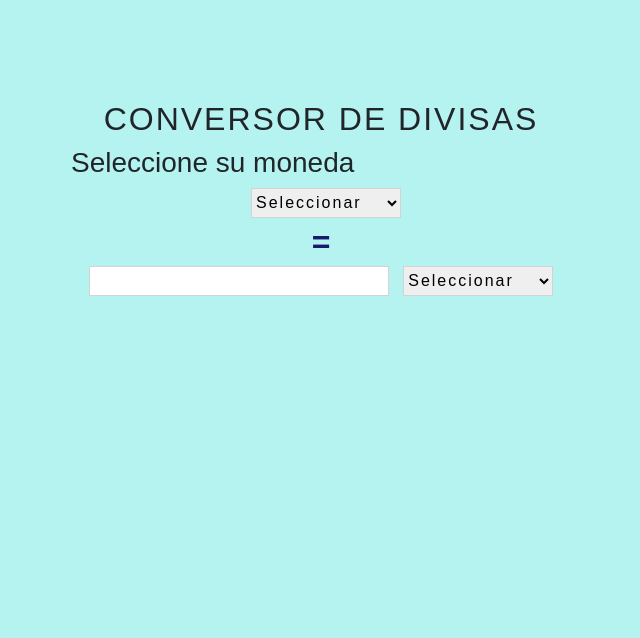
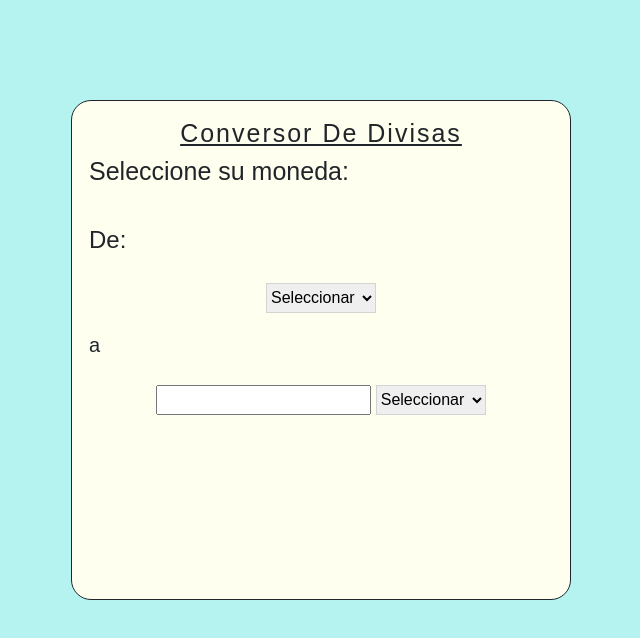
Before and after one commit to Joaquinfrancia/Proyecto_Lab_de_computacion, a plain HTML site: page index.html in a window 1280 px wide. Shown: the whole page, without its empty margins (319-959 px from the left). Drawn offline with nearby package versions, Linux system fonts and the light colour scheme.

Commit message:
Cambio de archivo de mystyle a style

```diff
--- a/index.html
+++ b/index.html
@@ -6,7 +6,7 @@
     <meta name="viewport" content="width=device-width, initial-scale=1, shrink-to-fit=no">
 
     <link rel="stylesheet" href="https://cdn.jsdelivr.net/npm/bootstrap@4.6.0/dist/css/bootstrap.min.css" integrity="sha384-B0vP5xmATw1+K9KRQjQERJvTumQW0nPEzvF6L/Z6nronJ3oUOFUFpCjEUQouq2+l" crossorigin="anonymous">
-    <link rel="stylesheet" type="text/css"    href="mystyle.css">
+    <link rel="stylesheet" type="text/css"    href="style.css">
 
 
     <title>Proyecto Lab</title>
@@ -14,21 +14,25 @@
 
   </head>
   <body>
-      <h2>Conversor de divisas</h2>
+    <div action= "" class= "container">
+      <h2> <u>Conversor de divisas</u> </h2>
       <div>
-        <h3>Seleccione su moneda</h3>
-        <select>
+        <h3>Seleccione su moneda:</h3>
+        <h4>De:</h4>
+
+        <select class="select1">
           <option value="Currency">Seleccionar</option>
         </select>
       </div>
-       <span> = </span>
+       <!-- <span> = </span> -->
       <div>
+        <h5>a</h5>
         <input type="number">
-        <select>
+        <select class="select2">
           <option value="Currency">Seleccionar</option>
         </select>
       </div>
-
+    </div>
 
 
 
--- a/mystyle.css
+++ /dev/null
@@ -1,37 +0,0 @@
-body{
-    width: 100%;
-    max-width: 500px;
-    margin: 100px auto;
-    text-align: center;
-    font-family: Arial, Helvetica, sans-serif;
-background-color: rgb(180, 243, 240);
-}
-h2{
-    text-transform: uppercase;
-    letter-spacing: 2px;
-
-}
-h3{
-    text-align: justify;
-
-}
-
-input,
-select{
-    width: 300px;
-    height: 30px;
-    border: 1px solid lightgray;
-    outline: none;
-
-}
-select{
-    width: 150px;
-    margin-left: 10px;
-    letter-spacing: 2px;
-}
-span{
-    color: midnightblue;
-    font-size: 2em;
-    font-weight: 900;
-
-}
--- a/style.css
+++ b/style.css
@@ -0,0 +1,73 @@
+body{
+    width: 100%;
+    max-width: 500px;
+    margin: 100px auto;
+    text-align: center;
+    font-family: Arial, Helvetica, sans-serif;
+background-color: rgb(180, 243, 240);
+}
+
+.container{
+    border: 1px solid;
+    border-radius: 20px;
+    padding: 17px;
+    width: 500px;
+    height: 500px;
+    background-color: ivory;
+
+}
+
+@media (max-width: 400px){
+    .container{
+        width: 90%;
+    }
+}
+
+h2{
+    font-size: 25px;
+
+    text-transform: capitalize;
+    letter-spacing: 2px;
+
+}
+
+h3{
+    font-size: 25px;
+    text-align: justify;
+
+}
+
+h4{
+    margin-top: 40px;
+    text-align: left;
+}
+
+h5{
+    margin-top: 20px;
+    text-align: left;
+}
+
+.select1{
+    margin-top: 20px;
+    width: 110px;
+    height: 30px;
+    border: 1px solid lightgray;
+    outline: none;
+
+}
+.select2{
+    margin-top: 20px;
+    width: 110px;
+    height: 30px;
+    border: 1px solid lightgray;
+    outline: none;
+}
+.input{
+    margin-top: 20px;
+}
+span{
+    color: midnightblue;
+    font-size: 2em;
+    font-weight: 900;
+
+}
```
